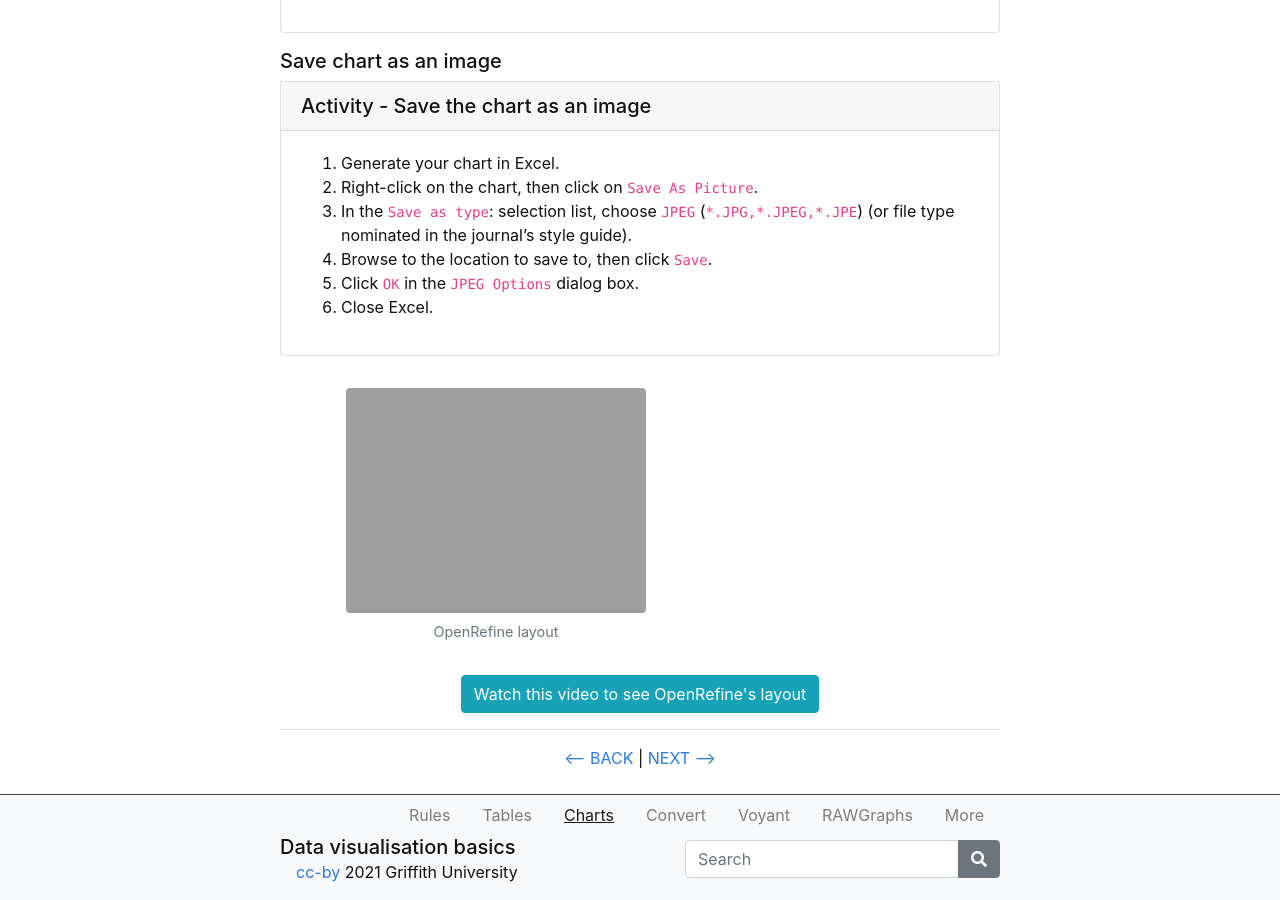
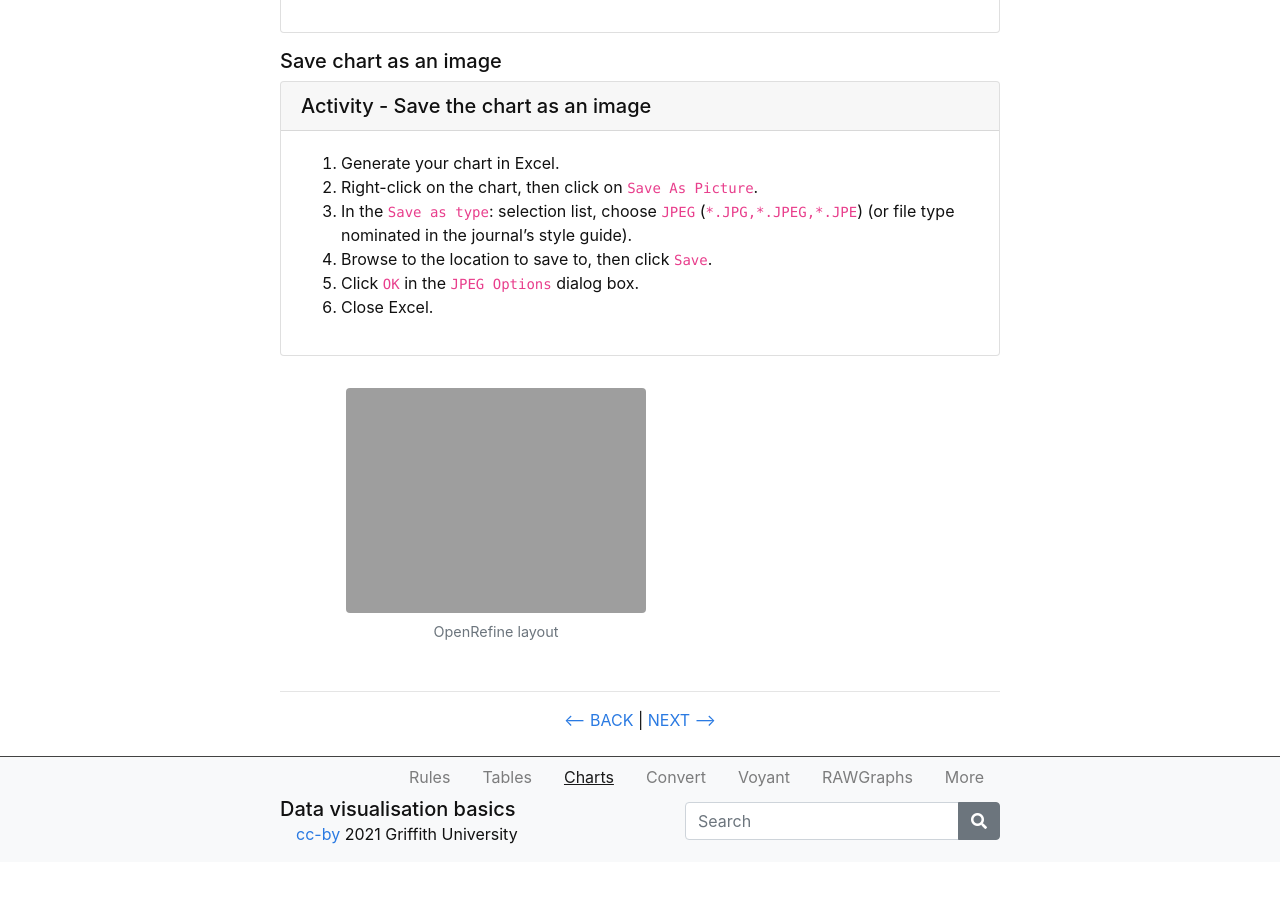
Before and after one commit to GULibrarySandbox/data-vis-basics, a Jekyll site: the page built from content/3-charts.md, in a window 1280 px wide and 900 px high, scrolled down 6700 px. Built offline with Jekyll 4.4.1, drawn with Linux system fonts in a browser that asks for light colours; after the commit the page ends 7562 px from its top, so only the background shows below that.

Commit message:
Update 3-charts.md

```diff
--- a/content/3-charts.md
+++ b/content/3-charts.md
@@ -230,9 +230,8 @@ OR
 6. Close Excel.{% endcapture %} {% include card.md header="Activity - Save the chart as an image" text=text %}
 
 
+{% include figure.html img="ORLayout.png" alt="OpenRefine layout" caption="OpenRefine layout" width="75%" %}
 
-{% include figure.html img="ORLayout.png" alt="OpenRefine layout" caption="OpenRefine layout" width="75%" %}
-{% include button.md text="Watch this video to see OpenRefine's layout" link="https://vimeo.com/412542634/f5b1ced9b9" color="info" %}
 
 -----
 
```
